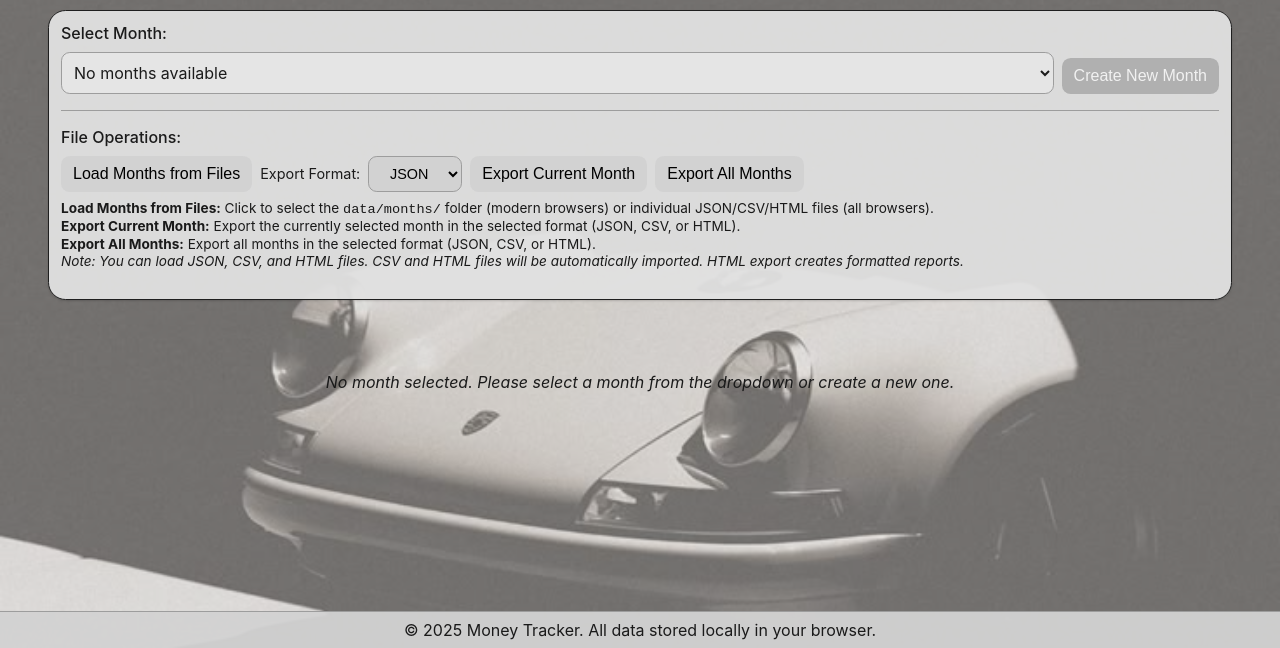
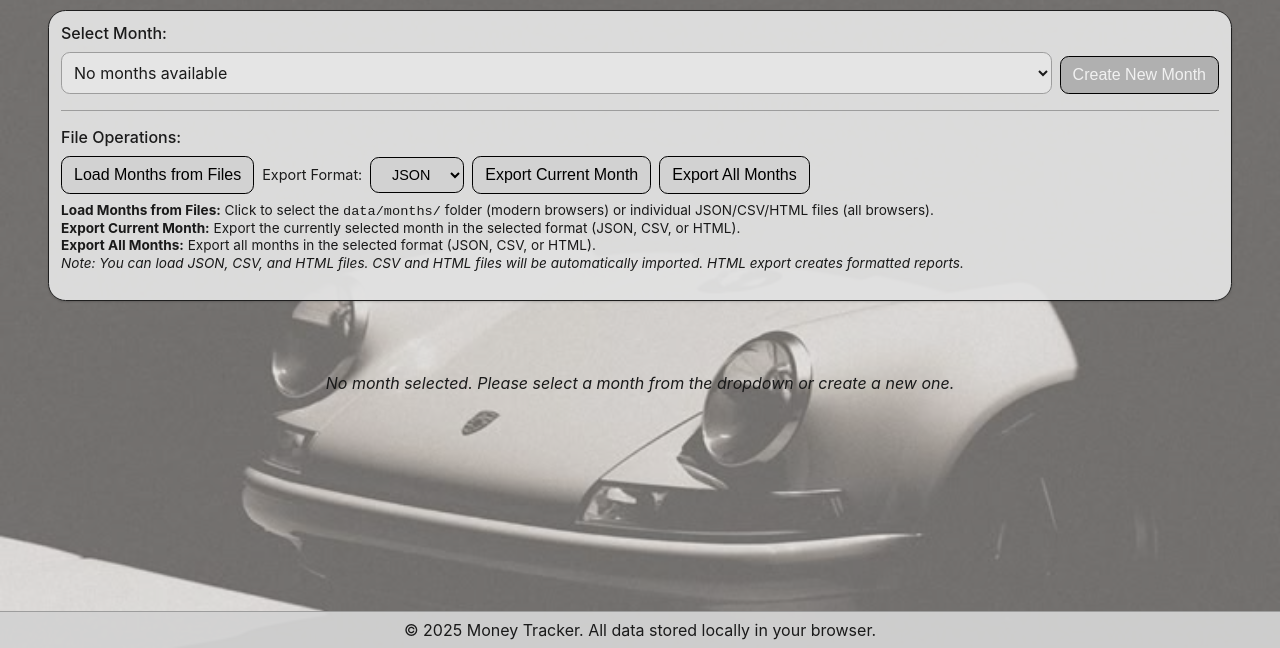
Before and after one commit to NicholasAntoniadesEngineer/money_tracker, a plain HTML site: page views/monthly-budget.html in a window 1280 px wide. Shown: the part 152-800 px from the top of the page. Drawn offline with Linux system fonts and the light colour scheme; no server answers.

Commit message:
styling improvements

```diff
--- a/styles/main.css
+++ b/styles/main.css
@@ -702,7 +702,7 @@ table:not(.data-table) tfoot tr:last-child td:last-child {
 
 .btn {
     padding: var(--spacing-xs) var(--spacing-md);
-    border: none;
+    border: var(--border-width-standard) solid var(--border-color-black);
     border-radius: var(--border-radius);
     font-size: 1rem;
     font-weight: 500;
@@ -767,6 +767,7 @@ table:not(.data-table) tfoot tr:last-child td:last-child {
 #add-pot-button {
     background-color: rgba(210, 210, 210, 0.95);
     color: var(--text-black);
+    border: var(--border-width-standard) solid var(--border-color-black);
 }
 
 #add-fixed-cost-button:hover,
@@ -780,13 +781,14 @@ table:not(.data-table) tfoot tr:last-child td:last-child {
 #add-pot-button:hover {
     background-color: rgba(200, 200, 200, 0.95);
     color: var(--text-black);
+    border: var(--border-width-standard) solid var(--border-color-black);
 }
 
 /* Export Format Select */
 #export-format-select {
     background-color: rgba(210, 210, 210, 0.95) !important;
     color: var(--text-black) !important;
-    border: 1px solid var(--border-color) !important;
+    border: var(--border-width-standard) solid var(--border-color-black) !important;
     border-radius: var(--border-radius) !important;
     padding: 0.5rem 1rem !important;
     cursor: pointer;
@@ -795,6 +797,7 @@ table:not(.data-table) tfoot tr:last-child td:last-child {
 
 #export-format-select:hover {
     background-color: rgba(200, 200, 200, 0.95) !important;
+    border: var(--border-width-standard) solid var(--border-color-black) !important;
 }
 
 #export-format-select option {
@@ -993,7 +996,7 @@ body.landing-page .view-card:focus {
 .action-button {
     background-color: rgba(210, 210, 210, 0.95);
     color: var(--text-primary);
-    border: var(--border-width-standard) solid var(--border-color);
+    border: var(--border-width-standard) solid var(--border-color-black);
     border-radius: var(--border-radius);
     padding: var(--spacing-md);
     font-size: 0.9rem;
--- a/views/monthly-budget.html
+++ b/views/monthly-budget.html
@@ -35,7 +35,7 @@
                     <button id="load-months-button" class="btn btn-secondary">Load Months from Files</button>
                     <div style="display: flex; gap: 0.5rem; align-items: center;">
                         <label for="export-format-select" style="color: var(--text-primary); font-size: 0.9rem;">Export Format:</label>
-                        <select id="export-format-select" class="btn btn-secondary" style="padding: 0.5rem 1rem; cursor: pointer; background-color: var(--surface-overlay-button); color: var(--text-black); border: 1px solid var(--border-color); border-radius: var(--border-radius);">
+                        <select id="export-format-select" class="btn btn-secondary" style="padding: 0.5rem 1rem; cursor: pointer; background-color: var(--surface-overlay-button); color: var(--text-black); border-radius: var(--border-radius);">
                             <option value="json">JSON</option>
                             <option value="csv">CSV</option>
                             <option value="html">HTML</option>
```
